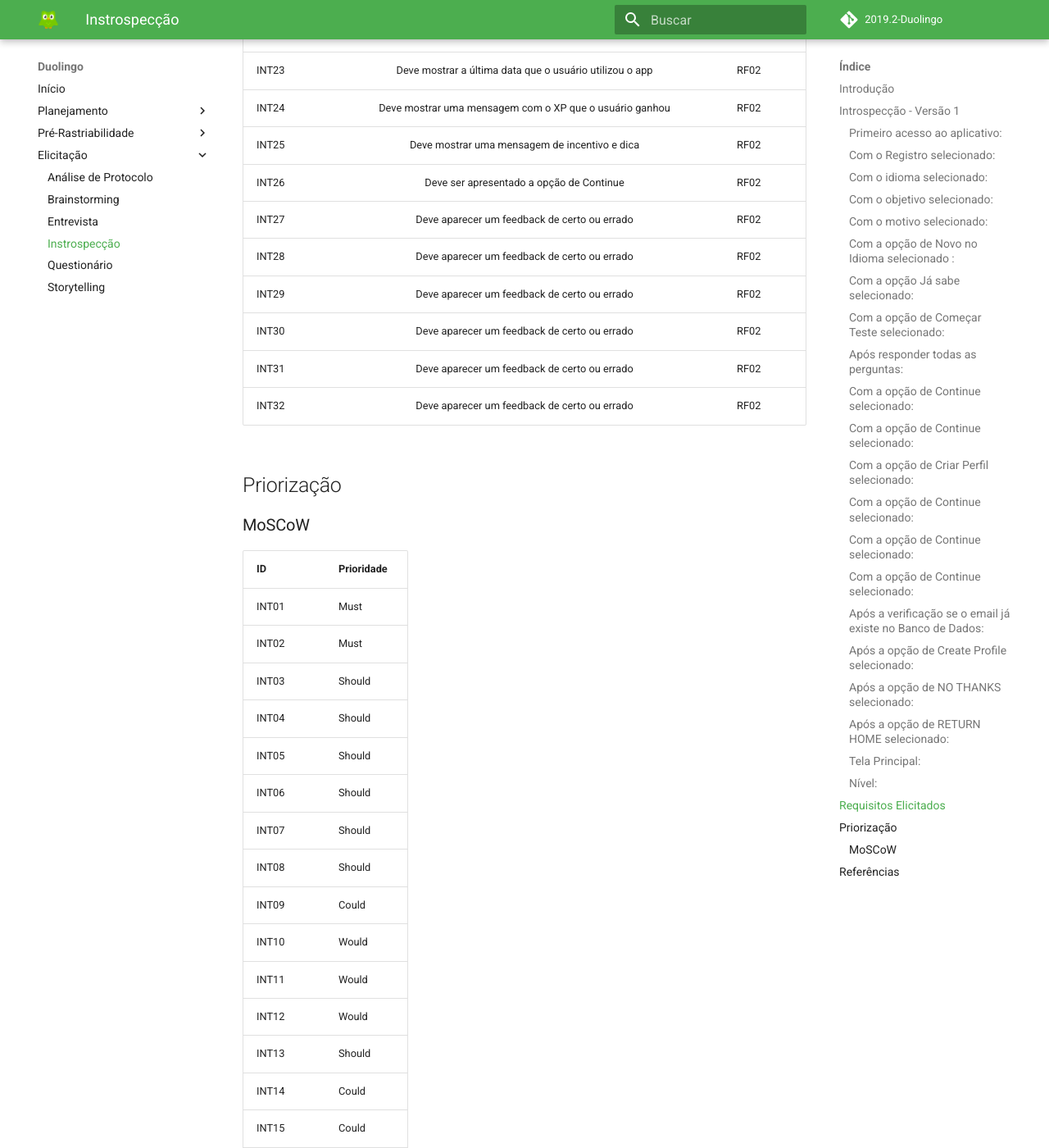
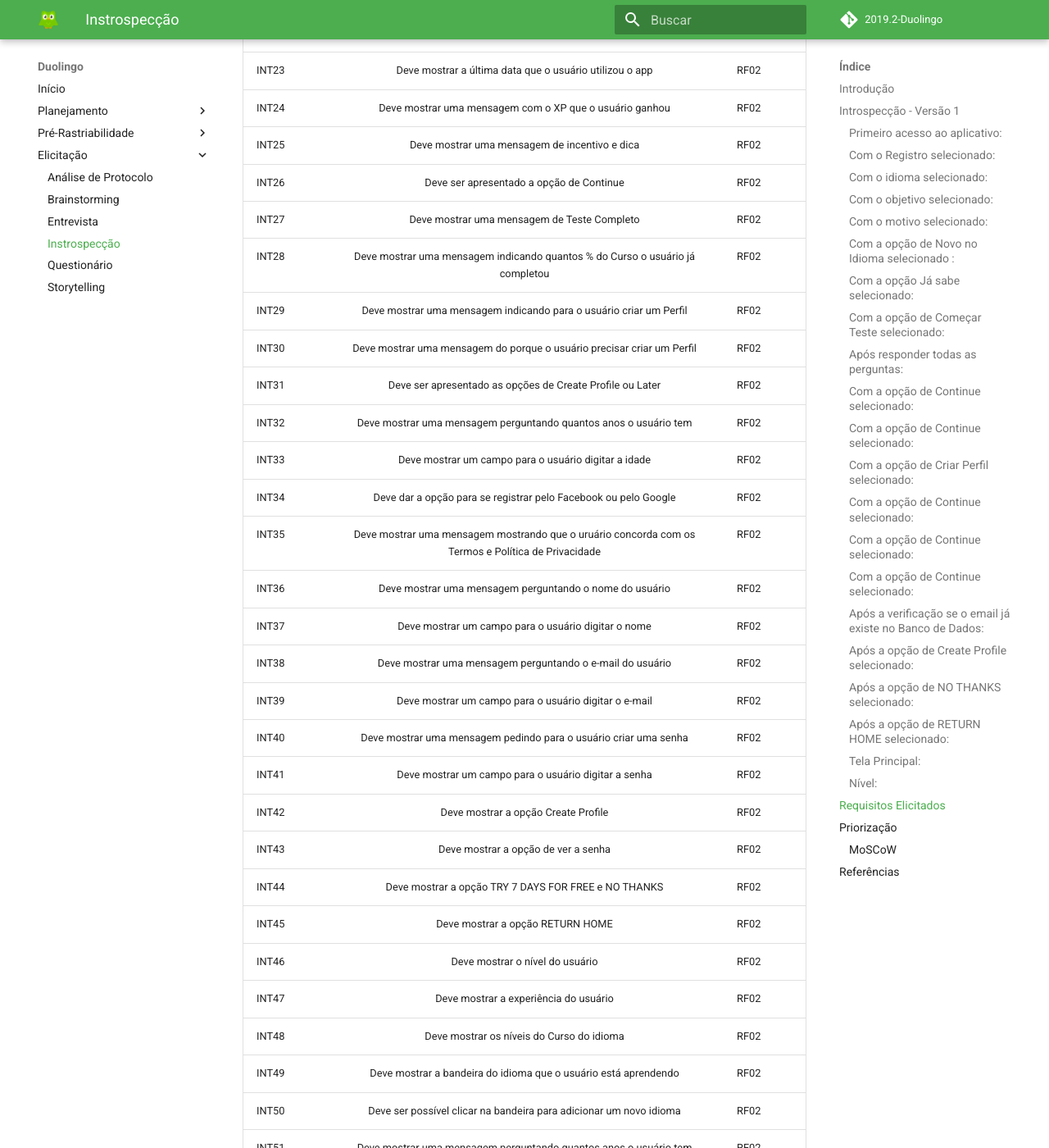
Before and after one commit to requisitos-Duolingo/Duolingo, an MkDocs documentation site: the page built from docs/elicitacao/Instrospeccao.md, in a window 1280 px wide and 1400 px high, scrolled down 6516 px. Shown: the whole window at 82% size. Built offline with MkDocs 1.6.1 and Material for MkDocs 9.7.7, drawn with Linux system fonts in a browser that asks for light colours; comment, search, counter and statistics services are not loaded; some of the changed text lies outside the part shown.

Commit message:
Adição de mais requisitos de introspecção
Adição de mais Requisitos de Introspecção e classificados em Funcionais ou não funcionais.

Correção de algumas Introspecções

Co-Authored-By: Vitor Meireles Oliveira <vitormeirelesoliveira@users.noreply.github.com>

```diff
--- a/docs/elicitacao/Instrospeccao.md
+++ b/docs/elicitacao/Instrospeccao.md
@@ -134,16 +134,16 @@
 <p>Deve mostrar a experiência do usuário</p>
 <p>Deve mostrar os níveis do Curso do idioma</p>
 <p>Deve mostrar a bandeira do idioma que o usuário está aprendendo</p>
-<p>Deve ser possível clicar na bandeira para adicionar um novo idioma</p>
-<p>Deve ser possível clicar na coroa para ver o nível das habilidades</p>
-<p>Deve ser possível clicar no Fogo para ver o Objetivo Diário</p>
-<p>Deve ser possível clicar na gema para a quantidade de gemas que possui</p>
-<p>Deve ser possível selecionar a opção de TRY PLUS para mudar para o plano pago</p>
-<p>Deve ser possível selecionar qual nível quer jogar, dos que estão liberados</p>
-<p>Deve ser possível clicar no Coração para ver como anda a Saúde</p>
-<p>Deve ser possível clicar no Rosto para ver os méritos ganho e os Amigos</p>
-<p>Deve ser possível clicar no Escudo para ver a Competição</p>
-<p>Deve ser possível clicar na loja para fazer Upgrade</p>
+<p>Deve mostrar a bandeira para adicionar um novo idioma</p>
+<p>Deve mostrar a coroa para ver o nível das habilidades</p>
+<p>Deve mostrar o Fogo para ver o Objetivo Diário</p>
+<p>Deve mostrar a gema para a quantidade de gemas que possui</p>
+<p>Deve mostrar a opção de TRY PLUS para mudar para o plano pago</p>
+<p>Deve mostrar os níveis do curso</p>
+<p>Deve mostrar o Coração para ver como anda a Saúde</p>
+<p>Deve mostrar o Rosto para ver os méritos ganho e os Amigos</p>
+<p>Deve mostrar o Escudo para ver a Competição</p>
+<p>Deve mostrar a loja para fazer Upgrade</p>
 
 ### **Nível:**
 
@@ -186,12 +186,32 @@
 | INT24 | Deve mostrar uma mensagem com o XP que o usuário ganhou | RF02 |
 | INT25 | Deve mostrar uma mensagem de incentivo e dica | RF02 |
 | INT26 | Deve ser apresentado a opção de Continue | RF02 |
-| INT27 | Deve aparecer um feedback de certo ou errado | RF02 |
-| INT28 | Deve aparecer um feedback de certo ou errado | RF02 |
-| INT29 | Deve aparecer um feedback de certo ou errado | RF02 |
-| INT30 | Deve aparecer um feedback de certo ou errado | RF02 |
-| INT31 | Deve aparecer um feedback de certo ou errado | RF02 |
-| INT32 | Deve aparecer um feedback de certo ou errado | RF02 |
+| INT27 | Deve mostrar uma mensagem de Teste Completo | RF02 |
+| INT28 | Deve mostrar uma mensagem indicando quantos % do Curso o usuário já completou | RF02 |
+| INT29 | Deve mostrar uma mensagem indicando para o usuário criar um Perfil | RF02 |
+| INT30 | Deve mostrar uma mensagem do porque o usuário precisar criar um Perfil | RF02 |
+| INT31 | Deve ser apresentado as opções de Create Profile ou Later | RF02 |
+| INT32 | Deve mostrar uma mensagem perguntando quantos anos o usuário tem | RF02 |
+| INT33 | Deve mostrar um campo para o usuário digitar a idade | RF02 |
+| INT34 | Deve dar a opção para se registrar pelo Facebook ou pelo Google | RF02 |
+| INT35 | Deve mostrar uma mensagem mostrando que o uruário concorda com os Termos e Política de Privacidade | RF02 |
+| INT36 | Deve mostrar uma mensagem perguntando o nome do usuário | RF02 |
+| INT37 | Deve mostrar um campo para o usuário digitar o nome | RF02 |
+| INT38 | Deve mostrar uma mensagem perguntando o e-mail do usuário | RF02 |
+| INT39 | Deve mostrar um campo para o usuário digitar o e-mail | RF02 |
+| INT40 | Deve mostrar uma mensagem pedindo para o usuário criar uma senha | RF02 |
+| INT41 | Deve mostrar um campo para o usuário digitar a senha | RF02 |
+| INT42 | Deve mostrar a opção Create Profile | RF02 |
+| INT43 | Deve mostrar a opção de ver a senha | RF02 |
+| INT44 | Deve mostrar a opção TRY 7 DAYS FOR FREE e NO THANKS | RF02 |
+| INT45 | Deve mostrar a opção RETURN HOME | RF02 |
+| INT46 | Deve mostrar o nível do usuário | RF02 |
+| INT47 | Deve mostrar a experiência do usuário | RF02 |
+| INT48 | Deve mostrar os níveis do Curso do idioma | RF02 |
+| INT49 | Deve mostrar a bandeira do idioma que o usuário está aprendendo | RF02 |
+| INT50 | Deve ser possível clicar na bandeira para adicionar um novo idioma | RF02 |
+| INT51 | Deve mostrar uma mensagem perguntando quantos anos o usuário tem | RF02 |
+| INT52 | Deve mostrar uma mensagem perguntando quantos anos o usuário tem | RF02 |
 
 ## Priorização
 
```
